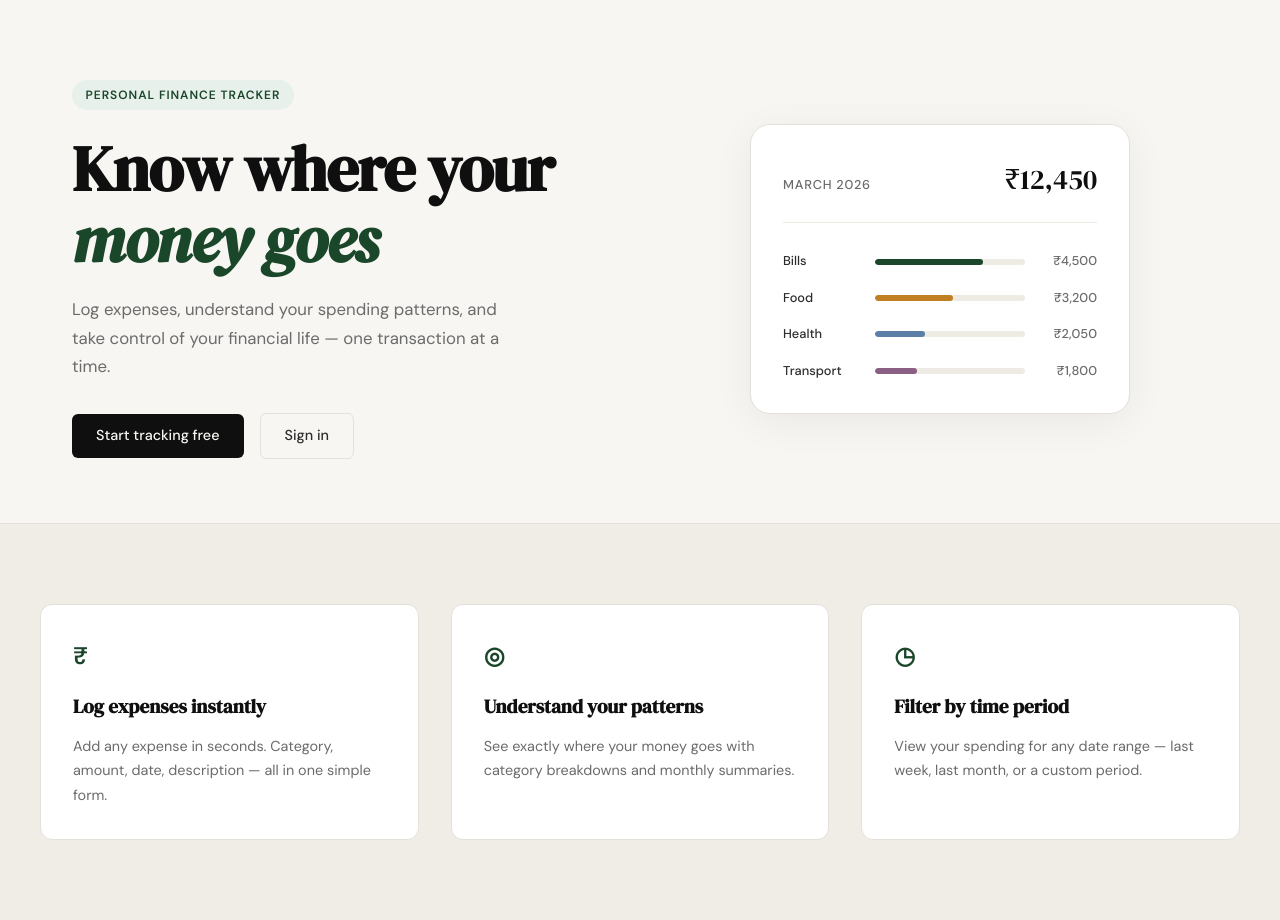
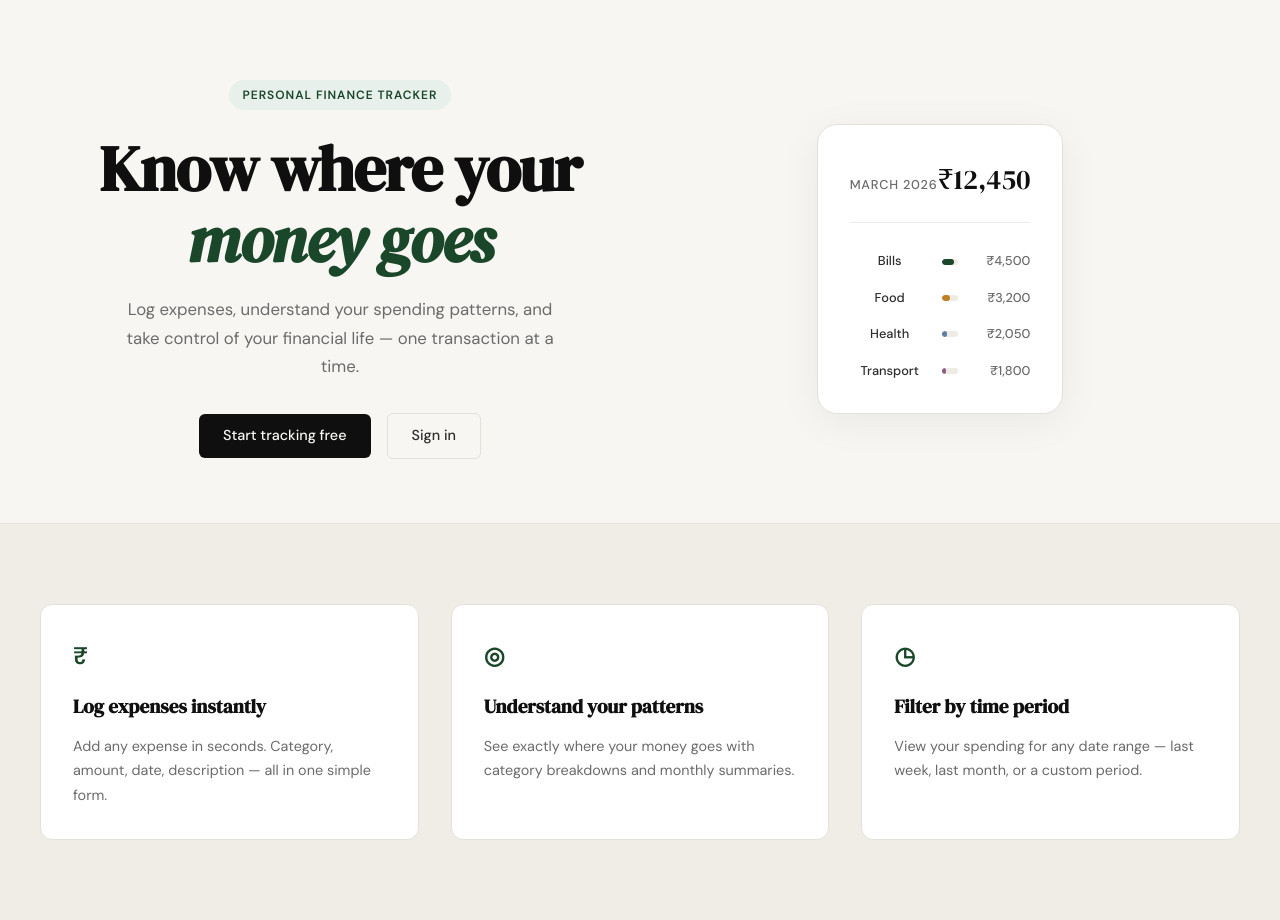
Before and after one commit to sumeetgaurav/spendly, a Flask app: page / in a window 1280 px wide. Shown: the part 61-981 px from the top of the page. Run offline with Flask 3, Linux system fonts and the light colour scheme.

Commit message:
landing: center-align hero section content
Co-Authored-By: Claude Sonnet 5 <noreply@anthropic.com>
Claude-Session: https://claude.ai/code/session_013KBmCRocKWc73RGgj8zAye

```diff
--- a/expense-tracker/static/css/style.css
+++ b/expense-tracker/static/css/style.css
@@ -129,6 +129,8 @@ a { color: inherit; text-decoration: none; }
     grid-template-columns: 1fr 1fr;
     gap: 4rem;
     align-items: center;
+    justify-items: center;
+    text-align: center;
     max-width: var(--max-width);
     margin: 0 auto;
 }
@@ -165,13 +167,14 @@ a { color: inherit; text-decoration: none; }
     color: var(--ink-muted);
     line-height: 1.7;
     max-width: 460px;
-    margin-bottom: 2rem;
+    margin: 0 auto 2rem;
 }
 
 .hero-actions {
     display: flex;
     gap: 1rem;
     align-items: center;
+    justify-content: center;
 }
 
 /* ------------------------------------------------------------------ */
```
